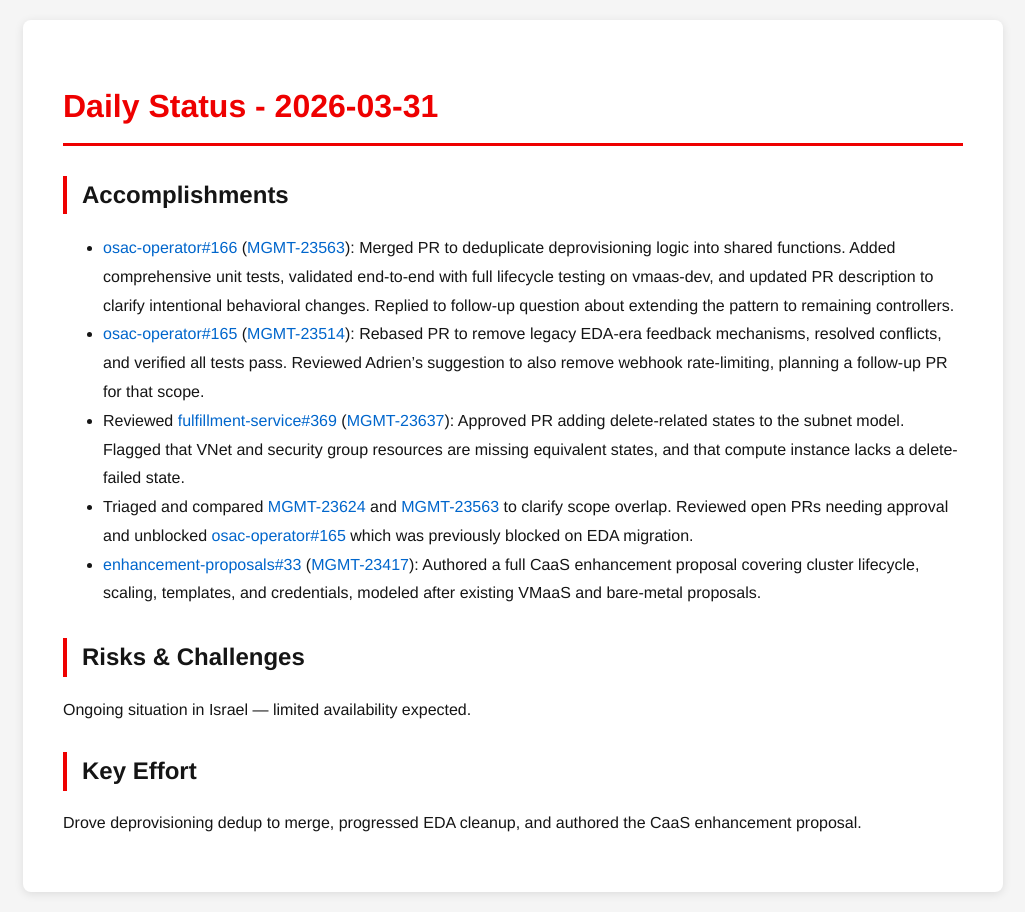
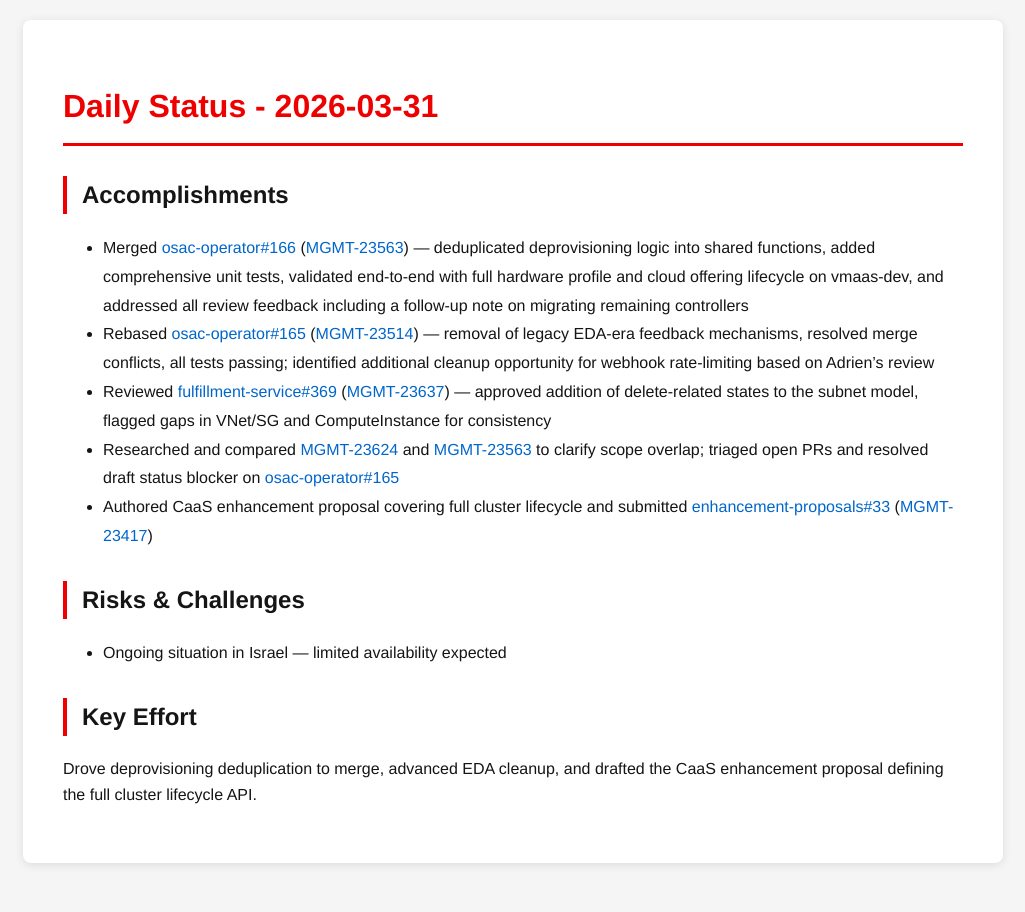
Before and after one commit to tzvatot/daily-status, a Jekyll site: the page built from 2026-03-31.md, in a window 1280 px wide. Shown: the whole page, without its empty margins (127-1152 px from the left). Built offline with Jekyll 4.4.1, drawn with Linux system fonts in a browser that asks for light colours.

Commit message:
Daily status update - 2026-03-31

```diff
--- a/2026-03-31.md
+++ b/2026-03-31.md
@@ -7,14 +7,17 @@ date: 2026-03-31
 # Daily Status - 2026-03-31
 
 ## Accomplishments
-- [osac-operator#166](https://github.com/osac-project/osac-operator/pull/166) ([MGMT-23563](https://issues.redhat.com/browse/MGMT-23563)): Merged PR to deduplicate deprovisioning logic into shared functions. Added comprehensive unit tests, validated end-to-end with full lifecycle testing on vmaas-dev, and updated PR description to clarify intentional behavioral changes. Replied to follow-up question about extending the pattern to remaining controllers.
-- [osac-operator#165](https://github.com/osac-project/osac-operator/pull/165) ([MGMT-23514](https://issues.redhat.com/browse/MGMT-23514)): Rebased PR to remove legacy EDA-era feedback mechanisms, resolved conflicts, and verified all tests pass. Reviewed Adrien's suggestion to also remove webhook rate-limiting, planning a follow-up PR for that scope.
-- Reviewed [fulfillment-service#369](https://github.com/osac-project/fulfillment-service/pull/369) ([MGMT-23637](https://issues.redhat.com/browse/MGMT-23637)): Approved PR adding delete-related states to the subnet model. Flagged that VNet and security group resources are missing equivalent states, and that compute instance lacks a delete-failed state.
-- Triaged and compared [MGMT-23624](https://issues.redhat.com/browse/MGMT-23624) and [MGMT-23563](https://issues.redhat.com/browse/MGMT-23563) to clarify scope overlap. Reviewed open PRs needing approval and unblocked [osac-operator#165](https://github.com/osac-project/osac-operator/pull/165) which was previously blocked on EDA migration.
-- [enhancement-proposals#33](https://github.com/osac-project/enhancement-proposals/pull/33) ([MGMT-23417](https://issues.redhat.com/browse/MGMT-23417)): Authored a full CaaS enhancement proposal covering cluster lifecycle, scaling, templates, and credentials, modeled after existing VMaaS and bare-metal proposals.
+
+- Merged [osac-operator#166](https://github.com/osac-project/osac-operator/pull/166) ([MGMT-23563](https://issues.redhat.com/browse/MGMT-23563)) — deduplicated deprovisioning logic into shared functions, added comprehensive unit tests, validated end-to-end with full hardware profile and cloud offering lifecycle on vmaas-dev, and addressed all review feedback including a follow-up note on migrating remaining controllers
+- Rebased [osac-operator#165](https://github.com/osac-project/osac-operator/pull/165) ([MGMT-23514](https://issues.redhat.com/browse/MGMT-23514)) — removal of legacy EDA-era feedback mechanisms, resolved merge conflicts, all tests passing; identified additional cleanup opportunity for webhook rate-limiting based on Adrien's review
+- Reviewed [fulfillment-service#369](https://github.com/osac-project/fulfillment-service/pull/369) ([MGMT-23637](https://issues.redhat.com/browse/MGMT-23637)) — approved addition of delete-related states to the subnet model, flagged gaps in VNet/SG and ComputeInstance for consistency
+- Researched and compared [MGMT-23624](https://issues.redhat.com/browse/MGMT-23624) and [MGMT-23563](https://issues.redhat.com/browse/MGMT-23563) to clarify scope overlap; triaged open PRs and resolved draft status blocker on [osac-operator#165](https://github.com/osac-project/osac-operator/pull/165)
+- Authored CaaS enhancement proposal covering full cluster lifecycle and submitted [enhancement-proposals#33](https://github.com/osac-project/enhancement-proposals/pull/33) ([MGMT-23417](https://issues.redhat.com/browse/MGMT-23417))
 
 ## Risks & Challenges
-Ongoing situation in Israel — limited availability expected.
+
+- Ongoing situation in Israel — limited availability expected
 
 ## Key Effort
-Drove deprovisioning dedup to merge, progressed EDA cleanup, and authored the CaaS enhancement proposal.
+
+Drove deprovisioning deduplication to merge, advanced EDA cleanup, and drafted the CaaS enhancement proposal defining the full cluster lifecycle API.
```
